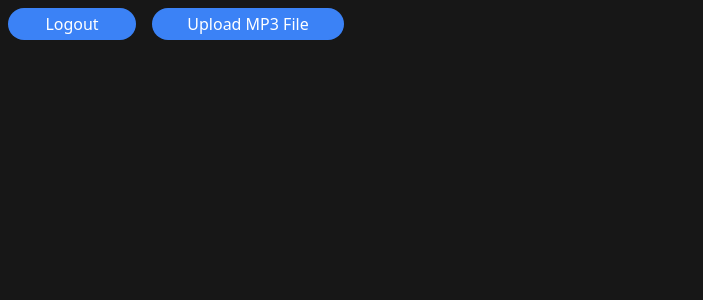
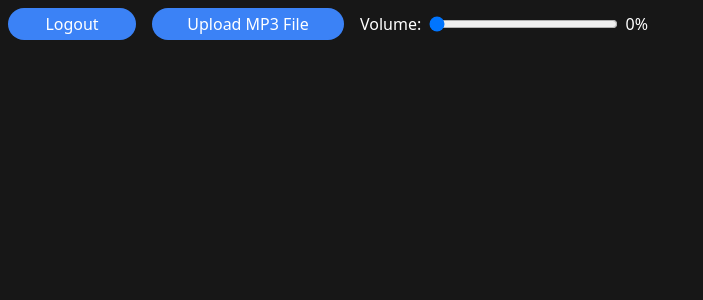
Before and after one commit to DennisGoe/soundboard-frontend, a React (Create React App) app: page /board in a window 1280 px wide. Shown: the top 300 px of the page, without its empty margins (0-703 px from the left). Built offline with nearby package versions, Linux system fonts and the light colour scheme; no server answers.

Commit message:
added volume with local storage

```diff
--- a/src/App.tsx
+++ b/src/App.tsx
@@ -2,13 +2,15 @@ import React from "react";
 import "./App.css";
 import CustomRouter from "./routes/CustomRouter";
 import {ToastProvider} from "./modules/notifications/ToastProvider";
+import {Provider} from "react-redux";
+import store from "./store/store";
 
 function App() {
     return (
-        <>
+        <Provider store={store}>
             <CustomRouter/>
             <ToastProvider/>
-        </>
+        </Provider>
     );
 }
 
--- a/src/components/Options.tsx
+++ b/src/components/Options.tsx
@@ -1,17 +1,26 @@
 import React from 'react';
 import LogoutButton from "./LogoutButton";
 import UploadFileButton from "./UploadFileButton";
+import VolumeSlider from "./VolumeSlider";
+import {useSelector} from "react-redux";
+import store from "../store/store";
 
 interface OptionsProps {
     handleFileChange: (value : File | undefined) => void
 }
 const Options = ({handleFileChange}: OptionsProps) => {
+    const volume = useSelector(() => store.getState().settings?.volume)
     return (
         <div className={"absolute top-2 left-2 gap-x-4 flex items-center"}>
             <LogoutButton/>
             <div className={"w-48"}>
                 <UploadFileButton handleOpenFileUpload={handleFileChange}/>
             </div>
+            <div className={"w-72 text-white flex items-center gap-x-2"}>
+                <span>Volume:</span>
+                <VolumeSlider/>
+                <span>{volume}%</span>
+            </div>
         </div>
     );
 };
--- a/src/components/Tile.tsx
+++ b/src/components/Tile.tsx
@@ -1,28 +1,35 @@
 import React, { useEffect } from "react";
 import { SoundSchema } from "../modules/api";
 import socket from "../modules/notifications/socket";
+import { useSelector } from "react-redux";
 
 interface TileProps {
     sound: SoundSchema;
 }
 
 const Tile = ({ sound }: TileProps) => {
+    // Properly use useSelector to get the volume from the Redux store
+    const volume = useSelector((state: any) => state.settings?.volume);
+
     const playSound = () => {
         socket.emit("playSound", sound);
     };
 
     useEffect(() => {
+        // Register socket event listener for "playSound"
         socket.on("playSound", (data: SoundSchema) => {
             if (data._id === sound._id) {
                 const audio = new Audio(data.url);
+                audio.volume = (volume ?? 100) / 100; // Ensure volume is handled safely
                 audio.play();
             }
         });
 
+        // Cleanup the socket event listener on component unmount
         return () => {
             socket.off("playSound");
         };
-    }, [sound._id]);
+    }, [sound._id, volume]); // Add volume to the dependency array
 
     return (
         <div
--- /dev/null
+++ b/src/components/VolumeSlider.tsx
@@ -0,0 +1,23 @@
+import React from 'react';
+import {useSelector} from "react-redux";
+import store from "../store/store";
+import settingsSlice from "../store/slices/settings";
+
+interface VolumeSliderProps {}
+
+const VolumeSlider = ({}:VolumeSliderProps) => {
+    const volume = useSelector(() => store.getState().settings?.volume)
+
+    return (
+        <input
+            className={"w-full"}
+            value={volume}
+            step={1}
+            min={0}
+            max={100}
+            onChange={e => store.dispatch(settingsSlice.actions.setVolume(Number(e.target.value)))}
+            type="range"/>
+    );
+};
+
+export default VolumeSlider;
--- /dev/null
+++ b/src/store/slices/settings.ts
@@ -0,0 +1,23 @@
+import {createSlice, PayloadAction} from "@reduxjs/toolkit";
+
+interface settingsInterface {
+    volume: number
+}
+
+const initialState = {
+    volume: Number(localStorage.getItem("volume")) ?? 50
+};
+
+
+const settingsSlice = createSlice({
+    name: "settingsSlice",
+    initialState,
+    reducers: {
+        setVolume(state, action: PayloadAction<number>){
+            state.volume = action.payload
+            localStorage.setItem("volume", action.payload.toString())
+        }
+    }
+});
+
+export default settingsSlice;
--- /dev/null
+++ b/src/store/store.ts
@@ -0,0 +1,11 @@
+import {combineReducers, configureStore} from "@reduxjs/toolkit";
+import settingsSlice from "./slices/settings";
+
+const combinedReducer = combineReducers({
+    settings: settingsSlice.reducer,
+
+});
+
+const store = configureStore({reducer: combinedReducer});
+
+export default store;
```
